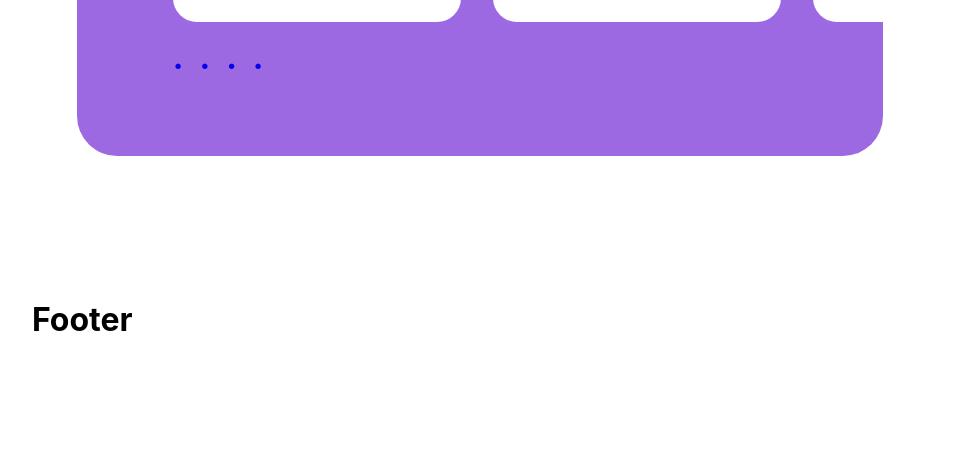
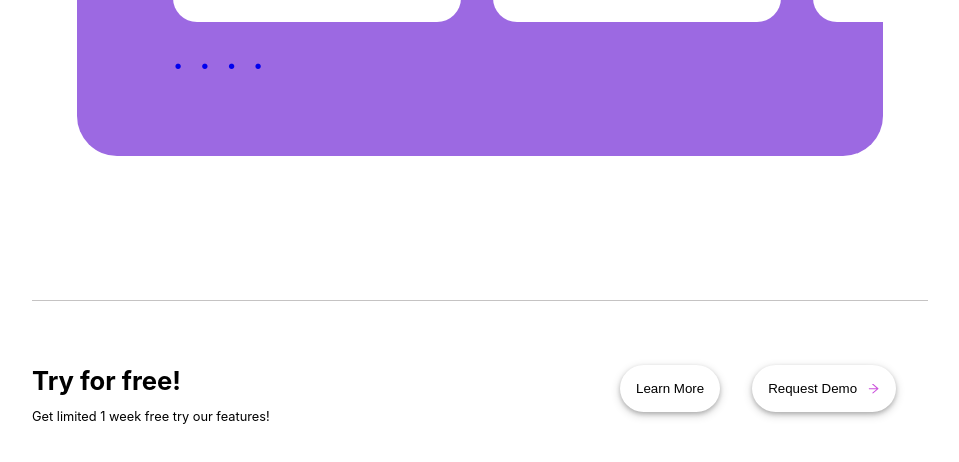
Before and after one commit to ViniciusPassoni97/Data-Warehouse, a React (Create React App) app: page / in a window 1280 px wide. Shown: the part 2297-2759 px from the top of the page, without its empty margins (160-1119 px from the left). Built offline with nearby package versions, Linux system fonts and the light colour scheme.

Commit message:
Adicionando FooterDivFree em Footer

```diff
--- a/src/components/Footer/index.tsx
+++ b/src/components/Footer/index.tsx
@@ -1,11 +1,34 @@
+import { motion } from 'framer-motion';
 import React from 'react';
+import { AiOutlineArrowRight } from 'react-icons/ai';
 
-import { FooterDiv } from './style';
+import { FooterDiv, FooterDivFree } from './style';
 
 const Footer: React.FC = () => {
   return (
       <FooterDiv>
-          <h1>Footer</h1>
+          <FooterDivFree>
+            <div className='footerDivFreeInfo'>
+                <p className='footerDivFreeInfoTitle'>Try for free!</p>
+                <p className='footerDivFreeInfoTitleWeek'>Get limited 1 week free try our features!</p>
+            </div>
+            <div className='footerDivFreeButton'>
+              <div className='container-button'>
+                <motion.button
+                  className='container-button-img'
+                  whileHover={{ scale: 1.1 }}
+                  whileTap={{ scale: 0.9 }}
+                >Learn More</motion.button>
+              </div>
+              <div className='container-button'>
+                <motion.button
+                  className='container-button-img'
+                  whileHover={{ scale: 1.1 }}
+                  whileTap={{ scale: 0.9 }}
+                >Request Demo <AiOutlineArrowRight className='container-button-img-logo'/></motion.button>
+              </div>
+            </div>
+          </FooterDivFree>
       </FooterDiv>
   );
 }
--- a/src/components/Footer/style.tsx
+++ b/src/components/Footer/style.tsx
@@ -1,5 +1,44 @@
 import styled from 'styled-components';
 
 export const FooterDiv = styled.div`
-
+    border-top:1.6px solid #c5c3c3;
 `;
+export const FooterDivFree = styled.div`
+    margin-top:4rem;
+    display:flex;
+    justify-content:space-between;
+    .footerDivFreeInfo{
+        .footerDivFreeInfoTitle{
+            font-size:1.6rem;
+            font-weight:bold;
+        }
+        .footerDivFreeInfoTitleWeek{
+            margin-top:0.8rem;
+            font-size:0.8rem;
+        }
+    }
+    .footerDivFreeButton{
+        display:flex;
+        .container-button-img{
+            margin-right:2rem;
+            padding:1rem;
+            display:flex;
+            align-items:center;
+            border-radius:2rem;
+            background-color:#ffffff;
+            box-shadow: 0 2px 4px 0 rgba(0, 0, 0, 0.2), 0 3px 10px 0 rgba(0, 0, 0, 0.19);
+            transition:0.7s;
+        }
+        .container-button-img-logo{
+            color: #cb51db;
+            margin-left:0.6rem;
+        }
+        .container-button-img:hover{
+            .container-button-img-logo{
+                color: #fff;
+            }
+            background-color:#cb51db;
+            color:#ffffff;
+        }
+    }
+`;
```
Also changed, not shown: 1 other file (tests, documents, lock files or other folders).
